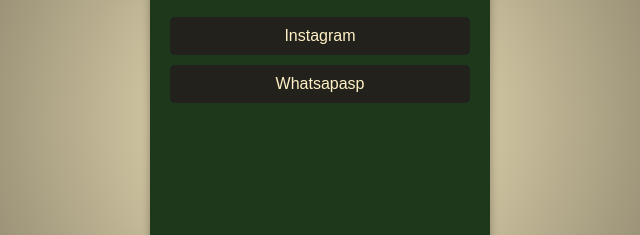
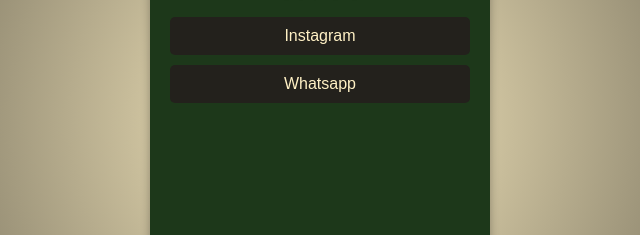
Before and after one commit to Rosacortesalaser/rosacortes, a plain HTML site: page index.html in a window 1280 px wide. Shown: the part 279-514 px from the top of the page, 320-960 px from the left. Drawn offline with Linux system fonts and the light colour scheme.

Commit message:
Update index.html

```diff
--- a/index.html
+++ b/index.html
@@ -68,7 +68,7 @@
         <img src="https://github.com/Rosacortesalaser.png" alt="Perfil" class="profile-pic">
         <h2>Confira nossas redes sociais</h2>
         <a href="https://www.instagram.com/rosacortesalaser?utm_source=qr&igsh=ZzdkYWhub3V5Yjgz" class="link">Instagram</a>
-        <a href="https://wa.me/553194688375" class="link">Whatsapasp</a>
+        <a href="https://wa.me/553194688375" class="link">Whatsapp</a>
     </div>
 </body>
 </html>
```
